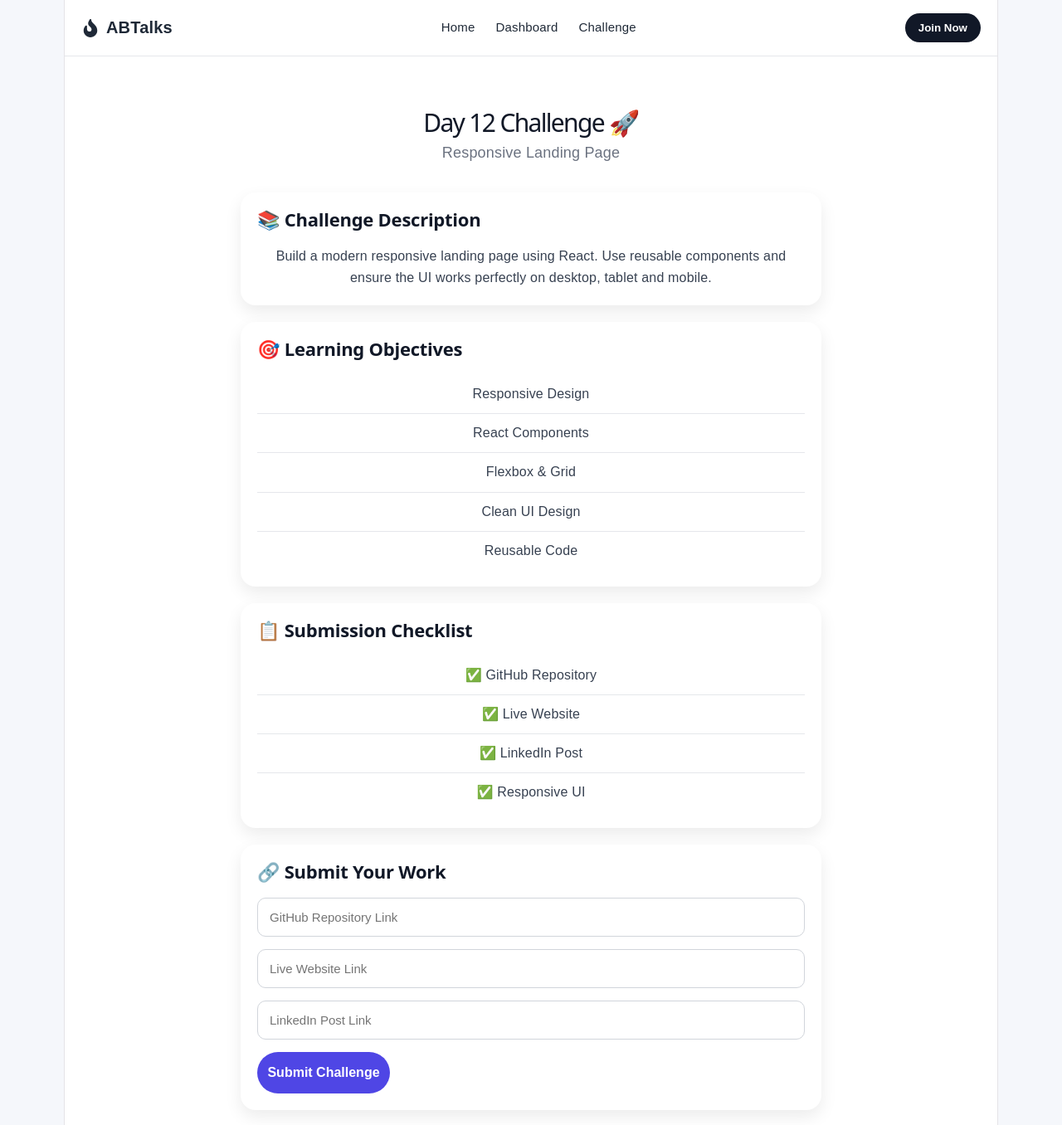
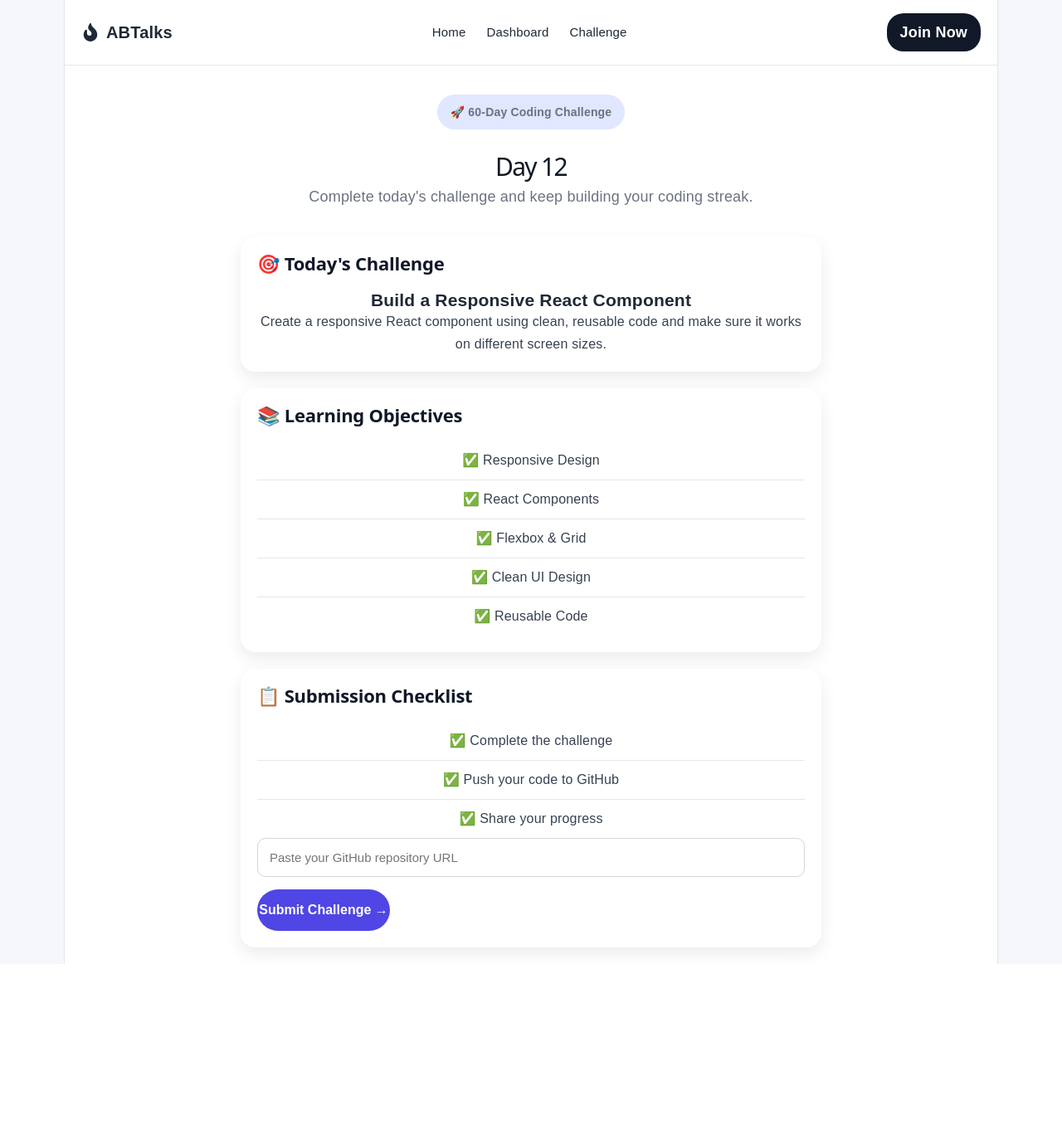
Before and after one commit to aprajitamall/serpent-geeks-vicodathon2026, a React (Vite) app in the folder client/: page /day/12 in a window 1280 px wide. Shown: the whole page at 83% size. After the commit the page ends 1162 px from the top, so only its background shows below. Built offline with nearby package versions, Linux system fonts and the light colour scheme.

Commit message:
Connect challenge navigation

```diff
--- a/client/src/App.jsx
+++ b/client/src/App.jsx
@@ -2,6 +2,7 @@ import { BrowserRouter, Routes, Route } from "react-router-dom";
 
 import Landing from "./pages/Landing";
 import Dashboard from "./pages/Dashboard";
+import Challenge from "./pages/Challenge";
 import ChallengeDay from "./pages/ChallengeDay";
 
 function App() {
@@ -10,7 +11,10 @@ function App() {
 
       <Routes>
 
-        <Route path="/" element={<Landing />} />
+        <Route
+          path="/"
+          element={<Landing />}
+        />
 
         <Route
           path="/dashboard"
@@ -18,7 +22,12 @@ function App() {
         />
 
         <Route
-          path="/day/12"
+          path="/challenge"
+          element={<Challenge />}
+        />
+
+        <Route
+          path="/day/:day"
           element={<ChallengeDay />}
         />
 
--- /dev/null
+++ b/client/src/components/ChallengeGrid.jsx
@@ -0,0 +1,49 @@
+import { Link } from "react-router-dom";
+
+function ChallengeGrid() {
+  const days = Array.from({ length: 60 }, (_, index) => index + 1);
+
+  return (
+    <div className="challenge-grid">
+
+      {days.map((day) => {
+
+        const completed = day < 12;
+        const current = day === 12;
+
+        return (
+          <Link
+            to={`/day/${day}`}
+            className={`day-card ${
+              completed
+                ? "completed"
+                : current
+                ? "current"
+                : "locked"
+            }`}
+            key={day}
+          >
+
+            <span className="day-number">
+              {day}
+            </span>
+
+            <span className="day-status">
+              {completed
+                ? "✓"
+                : current
+                ? "🔥"
+                : "🔒"}
+            </span>
+
+            <small>Day {day}</small>
+
+          </Link>
+        );
+      })}
+
+    </div>
+  );
+}
+
+export default ChallengeGrid;
--- a/client/src/components/Navbar.jsx
+++ b/client/src/components/Navbar.jsx
@@ -13,12 +13,12 @@ function Navbar() {
       <div className="nav-links">
         <Link to="/">Home</Link>
         <Link to="/dashboard">Dashboard</Link>
-        <Link to="/day/12">Challenge</Link>
+        <Link to="/challenge">Challenge</Link>
       </div>
 
-      <button className="join-btn">
+      <Link to="/challenge" className="join-btn">
         Join Now
-      </button>
+      </Link>
 
     </nav>
   );
--- /dev/null
+++ b/client/src/pages/Challenge.jsx
@@ -0,0 +1,57 @@
+import ChallengeGrid from "../components/ChallengeGrid";
+import BottomNav from "../components/BottomNav";
+
+function Challenge() {
+  return (
+    <>
+      <main>
+
+        <div className="challenge-header">
+
+          <p className="badge">
+            🚀 India's 60-Day Coding Challenge
+          </p>
+
+          <h1>Your Coding Journey</h1>
+
+          <p>
+            Complete daily challenges, build projects,
+            and stay consistent for 60 days.
+          </p>
+
+        </div>
+
+        <div className="challenge-card">
+
+          <h2>📊 Your Progress</h2>
+
+          <div className="progress-bar">
+            <div
+              className="progress-fill"
+              style={{ width: "30%" }}
+            ></div>
+          </div>
+
+          <div className="progress-footer">
+            <span>18 / 60 Days</span>
+            <span>30% Complete</span>
+          </div>
+
+        </div>
+
+        <div className="challenge-card">
+
+          <h2>📅 60-Day Challenge</h2>
+
+          <ChallengeGrid />
+
+        </div>
+
+      </main>
+
+      <BottomNav />
+    </>
+  );
+}
+
+export default Challenge;
--- a/client/src/pages/ChallengeDay.jsx
+++ b/client/src/pages/ChallengeDay.jsx
@@ -1,105 +1,79 @@
+import { useParams } from "react-router-dom";
+import BottomNav from "../components/BottomNav";
 import Navbar from "../components/Navbar";
-import BottomNav from "../components/BottomNav";
 
 function ChallengeDay() {
+  const { day } = useParams();
+
   return (
     <>
       <Navbar />
 
       <main>
 
-        <section className="challenge-header">
+        <div className="challenge-header">
+          <p className="badge">🚀 60-Day Coding Challenge</p>
 
-          <h1>Day 12 Challenge 🚀</h1>
+          <h1>Day {day}</h1>
 
           <p>
-            Responsive Landing Page
+            Complete today's challenge and keep building your coding streak.
+          </p>
+        </div>
+
+        <div className="challenge-card">
+
+          <h2>🎯 Today's Challenge</h2>
+
+          <h3>Build a Responsive React Component</h3>
+
+          <p>
+            Create a responsive React component using clean,
+            reusable code and make sure it works on different
+            screen sizes.
           </p>
 
-        </section>
+        </div>
 
-        <section className="challenge-card">
+        <div className="challenge-card">
 
-          <h2>📚 Challenge Description</h2>
-
-          <p>
-            Build a modern responsive landing page using React.
-            Use reusable components and ensure the UI works
-            perfectly on desktop, tablet and mobile.
-          </p>
-
-        </section>
-
-        <section className="challenge-card">
-
-          <h2>🎯 Learning Objectives</h2>
+          <h2>📚 Learning Objectives</h2>
 
           <ul className="requirement-list">
-
-            <li>Responsive Design</li>
-
-            <li>React Components</li>
-
-            <li>Flexbox & Grid</li>
-
-            <li>Clean UI Design</li>
-
-            <li>Reusable Code</li>
-
+            <li>✅ Responsive Design</li>
+            <li>✅ React Components</li>
+            <li>✅ Flexbox & Grid</li>
+            <li>✅ Clean UI Design</li>
+            <li>✅ Reusable Code</li>
           </ul>
 
-        </section>
+        </div>
 
-        <section className="challenge-card">
+        <div className="challenge-card">
 
           <h2>📋 Submission Checklist</h2>
 
           <ul className="requirement-list">
-
-            <li>✅ GitHub Repository</li>
-
-            <li>✅ Live Website</li>
-
-            <li>✅ LinkedIn Post</li>
-
-            <li>✅ Responsive UI</li>
-
+            <li>✅ Complete the challenge</li>
+            <li>✅ Push your code to GitHub</li>
+            <li>✅ Share your progress</li>
           </ul>
-
-        </section>
-
-        <section className="challenge-card">
-
-          <h2>🔗 Submit Your Work</h2>
 
           <input
             className="submit-input"
             type="text"
-            placeholder="GitHub Repository Link"
-          />
-
-          <input
-            className="submit-input"
-            type="text"
-            placeholder="Live Website Link"
-          />
-
-          <input
-            className="submit-input"
-            type="text"
-            placeholder="LinkedIn Post Link"
+            placeholder="Paste your GitHub repository URL"
           />
 
           <button className="primary-btn">
-            Submit Challenge
+            Submit Challenge →
           </button>
 
-        </section>
+        </div>
 
       </main>
 
       <BottomNav />
-
     </>
   );
 }
--- a/client/src/styles/global.css
+++ b/client/src/styles/global.css
@@ -736,3 +736,74 @@ h2 {
     font-size:13px;
     color:#6b7280;
 }
+/*
+   60 DAY CHALLENGE */
+
+.challenge-grid{
+    display:grid;
+    grid-template-columns:repeat(3, 1fr);
+    gap:12px;
+    margin-top:20px;
+}
+
+.day-card{
+    min-height:100px;
+    padding:15px 8px;
+    border-radius:16px;
+    display:flex;
+    flex-direction:column;
+    align-items:center;
+    justify-content:center;
+    gap:5px;
+    border:1px solid #e5e7eb;
+    transition:0.3s;
+}
+
+.day-card:hover{
+    transform:translateY(-4px);
+}
+
+.day-number{
+    font-size:24px;
+    font-weight:700;
+}
+
+.day-status{
+    font-size:18px;
+}
+
+.day-card small{
+    color:#6b7280;
+}
+
+.day-card.completed{
+    background:#ecfdf5;
+    border-color:#a7f3d0;
+}
+
+.day-card.completed .day-number{
+    color:#059669;
+}
+
+.day-card.current{
+    background:#eef2ff;
+    border:2px solid #4f46e5;
+}
+
+.day-card.current .day-number{
+    color:#4f46e5;
+}
+
+.day-card.locked{
+    background:#f9fafb;
+    opacity:0.7;
+}
+
+@media (min-width:768px){
+
+    .challenge-grid{
+        grid-template-columns:repeat(6, 1fr);
+        gap:15px;
+    }
+
+}
```
